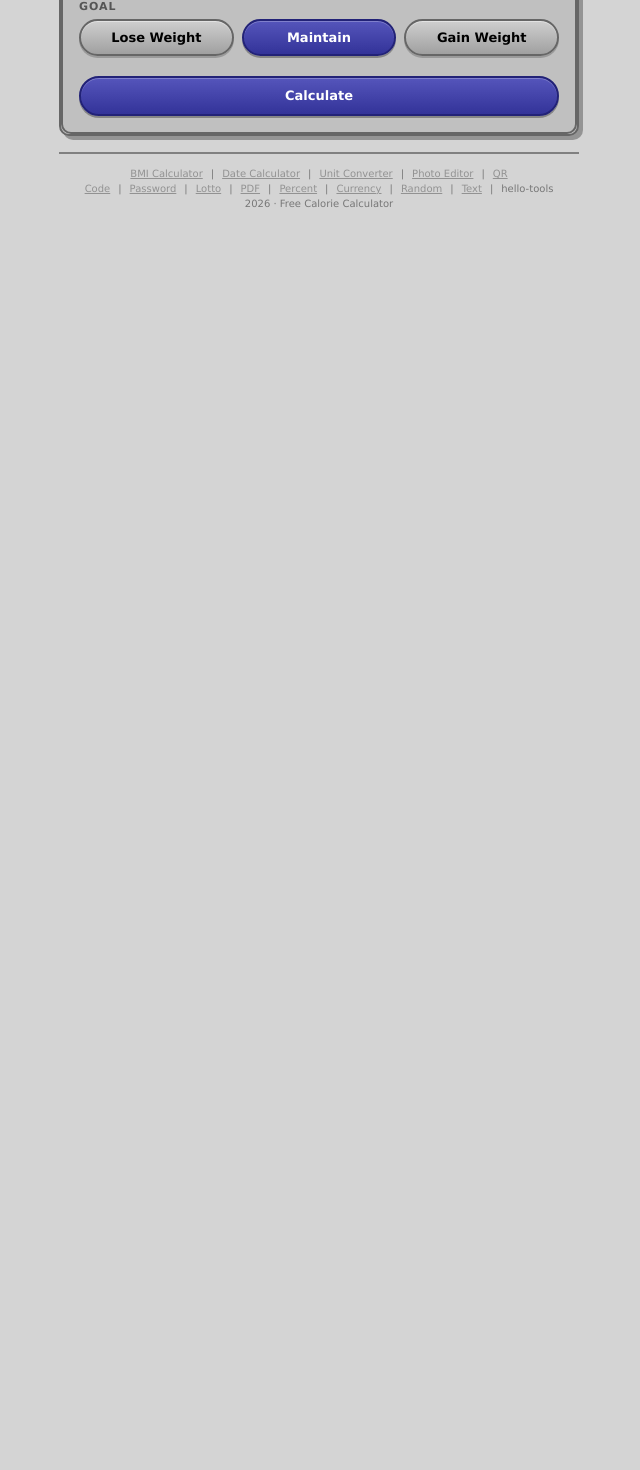
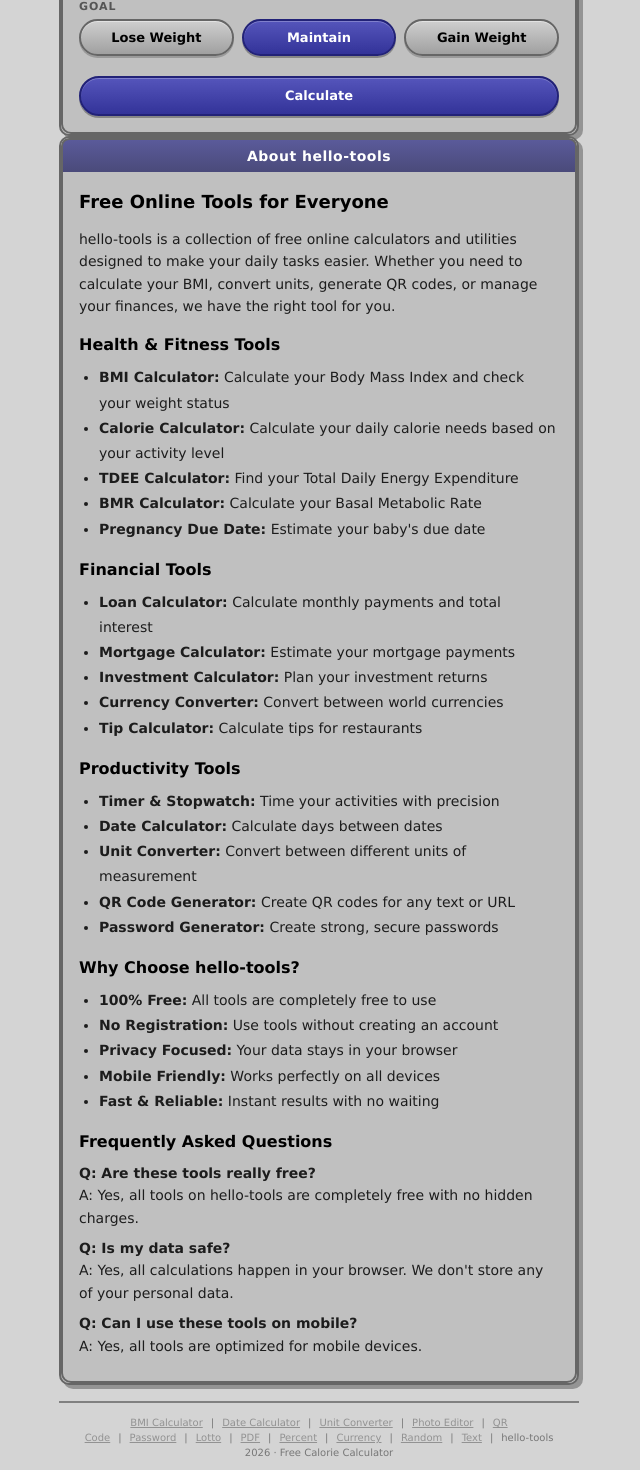
Before and after one commit to beginx/hello-tools, a Next.js app: page /1 in a window 1280 px wide. Shown: the part 439-1909 px from the top of the page, without its empty margins (321-961 px from the left). Before the commit the page ends 800 px from the top, so only its background shows below. Built offline with nearby package versions, Linux system fonts and the light colour scheme.

Commit message:
feat: Add rich content section to main page for AdSense approval
- Added 'About hello-tools' section
- Added Health & Fitness tools list
- Added Financial tools list
- Added Productivity tools list
- Added 'Why Choose hello-tools' section
- Added FAQ section with 3 questions

```diff
--- a/src/app/[locale]/page.js
+++ b/src/app/[locale]/page.js
@@ -217,6 +217,76 @@
           )}
         </div>
       </div>
+
+      {/* Rich Content Section for SEO */}
+      <div className="os9-window mt-4" style={{ maxWidth: 520, width: '100%' }}>
+        <div className="os9-titlebar">
+          <span className="tracking-[0.5px] text-sm">About hello-tools</span>
+        </div>
+        <div className="os9-window-body">
+          <h2 className="text-lg font-bold mb-3">Free Online Tools for Everyone</h2>
+
+          <div className="mb-4">
+            <p className="text-sm" style={{ opacity: 0.85, lineHeight: 1.6 }}>
+              hello-tools is a collection of free online calculators and utilities designed to make your daily tasks easier. Whether you need to calculate your BMI, convert units, generate QR codes, or manage your finances, we have the right tool for you.
+            </p>
+          </div>
+
+          <div className="mb-4">
+            <h3 className="font-bold mb-2">Health & Fitness Tools</h3>
+            <ul className="text-sm list-disc pl-5" style={{ opacity: 0.85, lineHeight: 1.8 }}>
+              <li><strong>BMI Calculator:</strong> Calculate your Body Mass Index and check your weight status</li>
+              <li><strong>Calorie Calculator:</strong> Calculate your daily calorie needs based on your activity level</li>
+              <li><strong>TDEE Calculator:</strong> Find your Total Daily Energy Expenditure</li>
+              <li><strong>BMR Calculator:</strong> Calculate your Basal Metabolic Rate</li>
+              <li><strong>Pregnancy Due Date:</strong> Estimate your baby's due date</li>
+            </ul>
+          </div>
+
+          <div className="mb-4">
+            <h3 className="font-bold mb-2">Financial Tools</h3>
+            <ul className="text-sm list-disc pl-5" style={{ opacity: 0.85, lineHeight: 1.8 }}>
+              <li><strong>Loan Calculator:</strong> Calculate monthly payments and total interest</li>
+              <li><strong>Mortgage Calculator:</strong> Estimate your mortgage payments</li>
+              <li><strong>Investment Calculator:</strong> Plan your investment returns</li>
+              <li><strong>Currency Converter:</strong> Convert between world currencies</li>
+              <li><strong>Tip Calculator:</strong> Calculate tips for restaurants</li>
+            </ul>
+          </div>
+
+          <div className="mb-4">
+            <h3 className="font-bold mb-2">Productivity Tools</h3>
+            <ul className="text-sm list-disc pl-5" style={{ opacity: 0.85, lineHeight: 1.8 }}>
+              <li><strong>Timer & Stopwatch:</strong> Time your activities with precision</li>
+              <li><strong>Date Calculator:</strong> Calculate days between dates</li>
+              <li><strong>Unit Converter:</strong> Convert between different units of measurement</li>
+              <li><strong>QR Code Generator:</strong> Create QR codes for any text or URL</li>
+              <li><strong>Password Generator:</strong> Create strong, secure passwords</li>
+            </ul>
+          </div>
+
+          <div className="mb-4">
+            <h3 className="font-bold mb-2">Why Choose hello-tools?</h3>
+            <ul className="text-sm list-disc pl-5" style={{ opacity: 0.85, lineHeight: 1.8 }}>
+              <li><strong>100% Free:</strong> All tools are completely free to use</li>
+              <li><strong>No Registration:</strong> Use tools without creating an account</li>
+              <li><strong>Privacy Focused:</strong> Your data stays in your browser</li>
+              <li><strong>Mobile Friendly:</strong> Works perfectly on all devices</li>
+              <li><strong>Fast & Reliable:</strong> Instant results with no waiting</li>
+            </ul>
+          </div>
+
+          <div className="mb-2">
+            <h3 className="font-bold mb-2">Frequently Asked Questions</h3>
+            <div className="text-sm" style={{ opacity: 0.85, lineHeight: 1.6 }}>
+              <p className="mb-2"><strong>Q: Are these tools really free?</strong><br/>A: Yes, all tools on hello-tools are completely free with no hidden charges.</p>
+              <p className="mb-2"><strong>Q: Is my data safe?</strong><br/>A: Yes, all calculations happen in your browser. We don't store any of your personal data.</p>
+              <p className="mb-2"><strong>Q: Can I use these tools on mobile?</strong><br/>A: Yes, all tools are optimized for mobile devices.</p>
+            </div>
+          </div>
+        </div>
+      </div>
+
       <div className="os9-footer" style={{ maxWidth: 520, width: '100%' }}>
         <a href={'/' + locale + '/bmi'} className="underline" style={{ opacity: 0.7 }}>BMI Calculator</a>
         <span className="mx-2">|</span>
```
